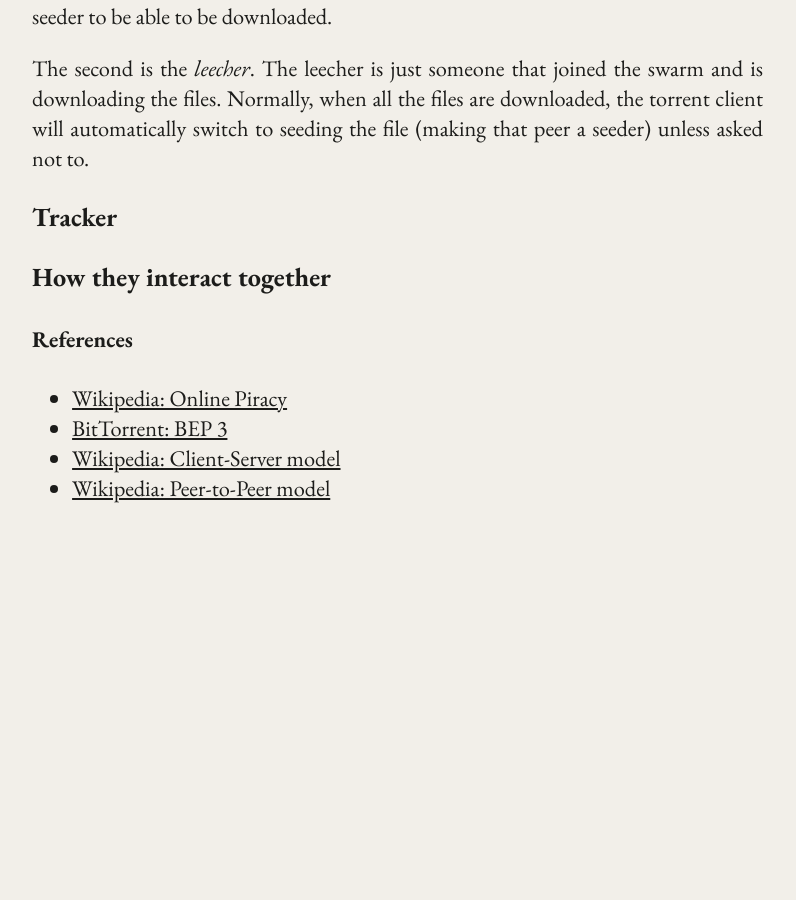
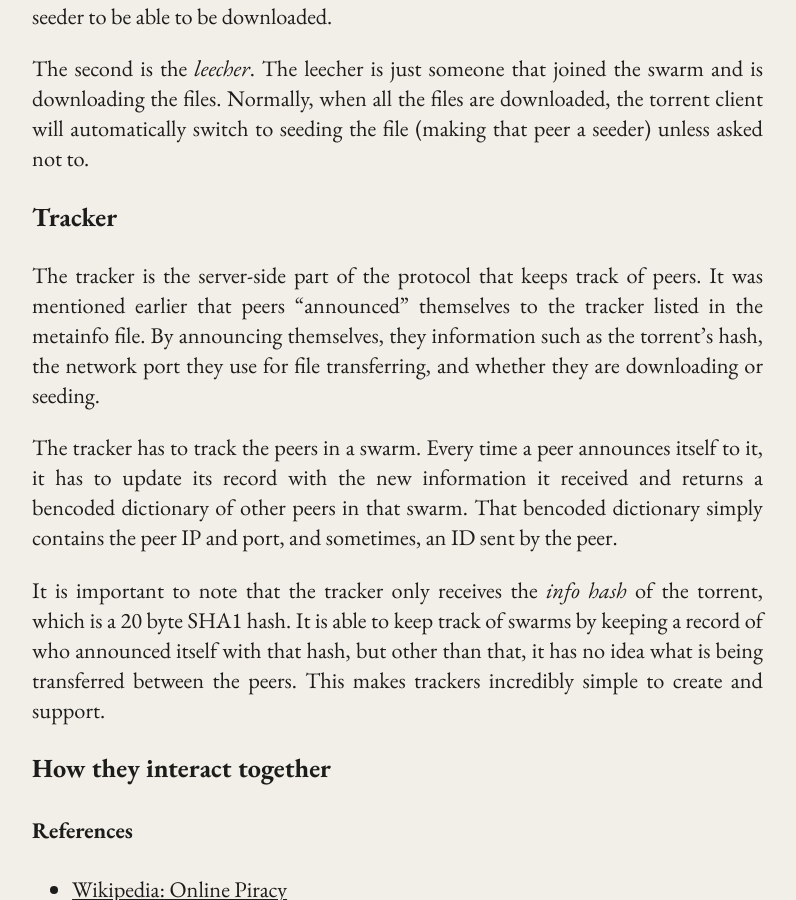
Before and after one commit to eFournierRobert/eFournierRobert.github.io, a Jekyll site: the page built from _posts/btob/2026-05-07-torrent.md, in a window 1280 px wide and 900 px high, scrolled down 4135 px. Shown: the whole window, without its empty margins (178-974 px from the left). Built offline with Jekyll 4.4.1, drawn with Linux system fonts in a browser that asks for light colours; before the commit the page ends 4661 px from its top, so only the background shows below that.

Commit message:
tracker section

```diff
--- a/_posts/btob/2026-05-07-torrent.md
+++ b/_posts/btob/2026-05-07-torrent.md
@@ -116,6 +116,19 @@ all the files are downloaded, the torrent client will automatically switch to se
 unless asked not to.
 
 ### Tracker
+
+The tracker is the server-side part of the protocol that keeps track of peers. It was mentioned earlier that peers "announced" themselves to the
+tracker listed in the metainfo file. By announcing themselves, they information such as the torrent's hash,
+the network port they use for file transferring, and whether they are downloading or seeding.
+
+The tracker has to track the peers in a swarm. Every time a peer announces itself to it, it has to update its record with
+the new information it received and returns a bencoded dictionary of other peers in that swarm. That bencoded dictionary
+simply contains the peer IP and port, and sometimes, an ID sent by the peer.
+
+It is important to note that the tracker only receives the *info hash* of the torrent, which is a 20 byte SHA1 hash. It is
+able to keep track of swarms by keeping a record of who announced itself with that hash, but other than that, it has no
+idea what is being transferred between the peers. This makes trackers incredibly simple to create and support.
+
 ### How they interact together
 
 #### References
```
